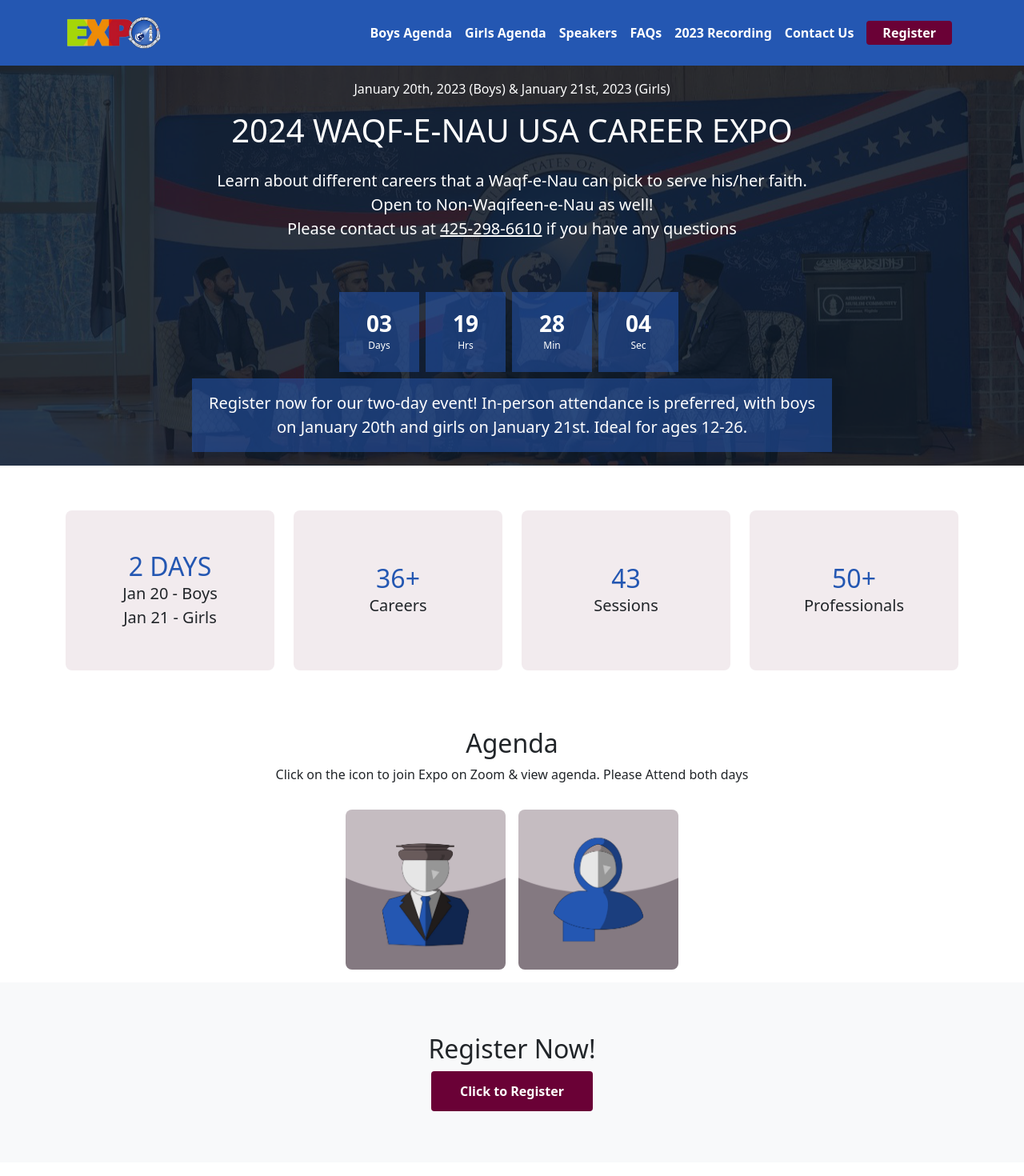
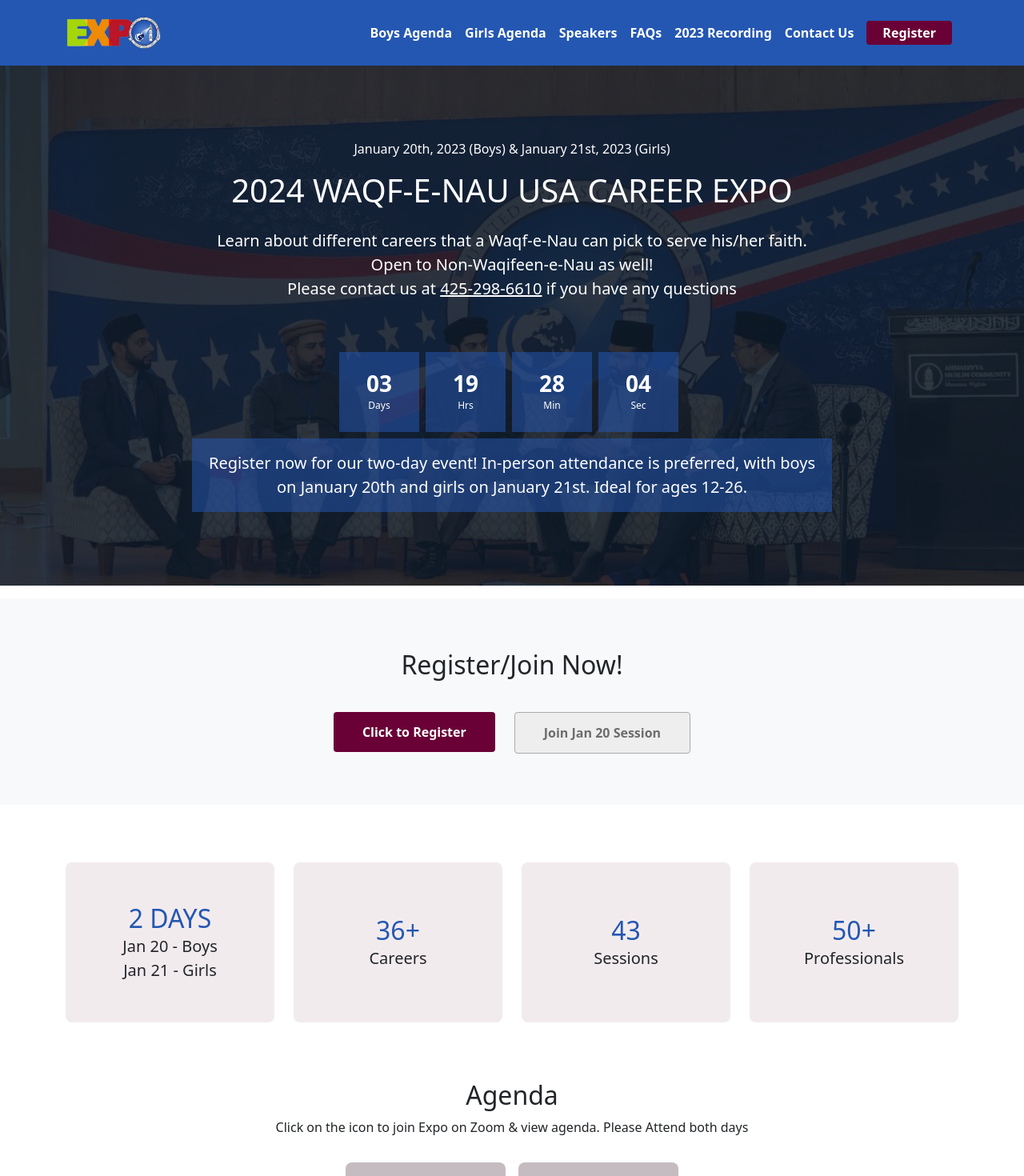
Before and after one commit to tofik-khan/wn-expo, a Next.js app: page / in a window 1280 px wide. Shown: the top 1470 px of the page at 80% size. Built offline with nearby package versions, Linux system fonts and the light colour scheme.

Commit message:
PATCH: add link to session for tomorrow

```diff
--- a/pages/index.js
+++ b/pages/index.js
@@ -9,12 +9,35 @@ import { AgendaLinks } from "../partials/homepage/agenda-link";
 import { Container, Row, Col } from "react-bootstrap";
 import { YoutubeEmbed } from "../components/youtube-embed";
 import { ImagesContainer } from "../partials/homepage/images";
+import Button from "../components/Button";
 
 export const Page = () => {
   return (
     <>
       <Navigation />
       <Hero />
+      <Container fluid className="py-5 my-3 bg-light">
+        <Row className="justify-content-center text-center py-3">
+          <Col>
+            <h2>Register/Join Now!</h2>
+          </Col>
+        </Row>
+        <Row className="justify-content-center">
+          <Col md={"auto"} className="text-center py-3">
+            <Button
+              variant={"primary"}
+              href="https://docs.google.com/forms/d/e/1FAIpQLSdUWVwngRILWugN5eeVRO4yQHtpy7s4O1aMDCLvTabLKHp92g/viewform"
+            >
+              Click to Register
+            </Button>
+          </Col>
+          <Col md={"auto"} className="text-center py-3">
+            <Button variant={"secondary"} href="/boys">
+              Join Jan 20 Session
+            </Button>
+          </Col>
+        </Row>
+      </Container>
       <InfoContainer />
       <AgendaLinks />
       <ImagesContainer />
--- a/partials/homepage/agenda-link.js
+++ b/partials/homepage/agenda-link.js
@@ -2,7 +2,6 @@ import React from "react";
 import styled from "styled-components";
 import Link from "next/link";
 import { Container, Row, Col } from "react-bootstrap";
-import Button from "../../components/Button";
 
 const LinkContainer = styled.div`
   display: flex;
@@ -46,20 +45,6 @@ export const AgendaLinks = () => {
           <LinkButton image="/images/graphics/girl.jpg" href="/girls" />
         </LinkContainer>
       </Container>
-
-      <Container fluid className="py-5 my-3 bg-light">
-        <Row className="justify-content-center text-center py-3">
-          <Col>
-            <h2>Register Now!</h2>
-            <Button
-              variant={"primary"}
-              href="https://docs.google.com/forms/d/e/1FAIpQLSdUWVwngRILWugN5eeVRO4yQHtpy7s4O1aMDCLvTabLKHp92g/viewform"
-            >
-              Click to Register
-            </Button>
-          </Col>
-        </Row>
-      </Container>
     </>
   );
 };
--- a/partials/homepage/hero.js
+++ b/partials/homepage/hero.js
@@ -15,7 +15,7 @@ const StyledContainer = styled(Container)`
 
   box-shadow: inset 0 0 0 2000px rgba(14, 26, 42, 0.85);
 
-  height: 500px;
+  height: 650px;
 
   color: white;
 
--- a/partials/homepage/venue.js
+++ b/partials/homepage/venue.js
@@ -11,7 +11,7 @@ export const Venue = () => {
         </Col>
       </Row>
       <Row className="py-3 justify-content-center">
-        <Col style={{ minWidth: "400px" }}>
+        <Col style={{ minWidth: "350px" }}>
           <iframe
             src="https://www.google.com/maps/embed?pb=!1m18!1m12!1m3!1d3114.820028446385!2d-77.37670092407382!3d38.67600397177225!2m3!1f0!2f0!3f0!3m2!1i1024!2i768!4f13.1!3m3!1m2!1s0x89b65781dfc2e567%3A0x31e5d688e5b51fa0!2sMasroor%20Mosque!5e0!3m2!1sen!2sus!4v1701580722661!5m2!1sen!2sus"
             width="100%"
```
